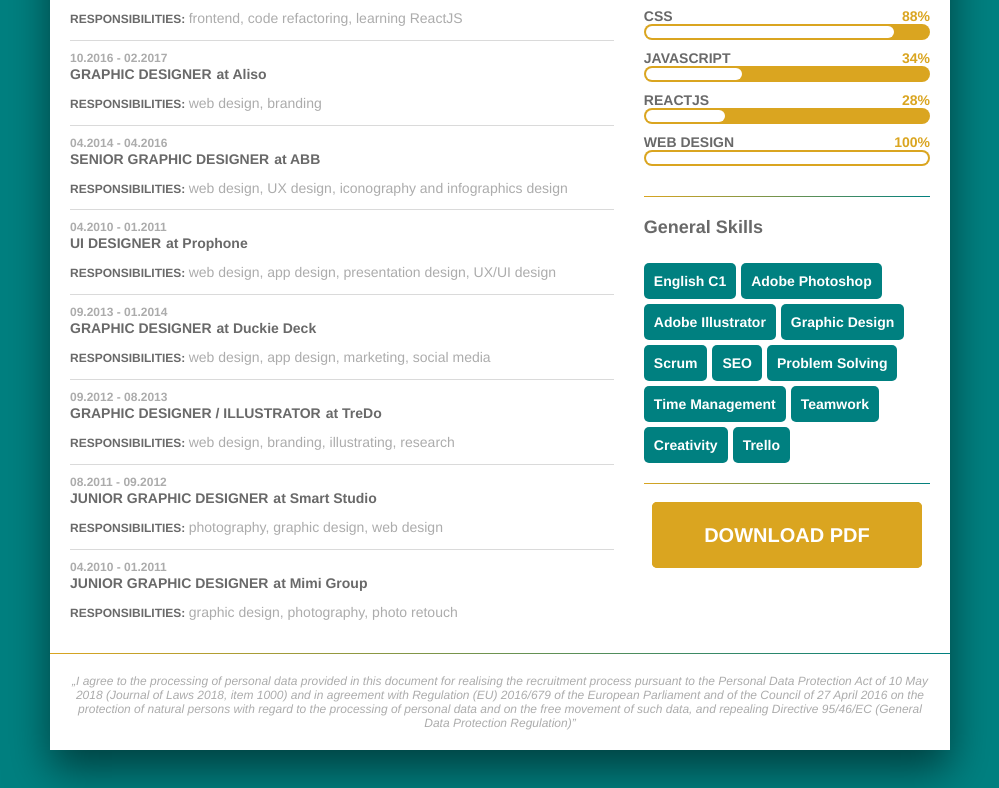
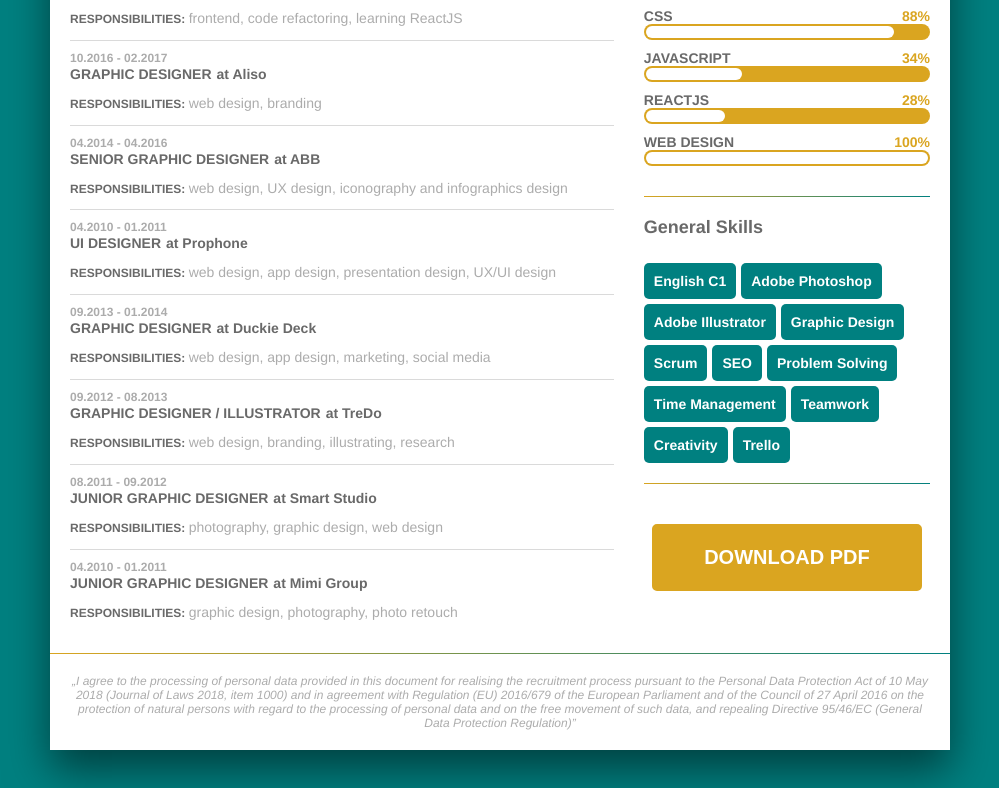
Before and after one commit to bambi007/react-resume, a React (Create React App) app: page / in a window 1280 px wide. Shown: the part 366-1154 px from the top of the page, without its empty margins (140-1139 px from the left). Built offline with nearby package versions, Linux system fonts and the light colour scheme.

Commit message:
Download button link fix

```diff
--- a/src/assets/css/style.css
+++ b/src/assets/css/style.css
@@ -363,7 +363,7 @@ header .image img {
   margin: 40px 0;
 }
 
-.download a {
+.download button {
   background: goldenrod;
   text-transform: uppercase;
   color: white;
@@ -374,7 +374,7 @@ header .image img {
   border: 2px solid goldenrod;
 }
 
-.download a:hover {
+.download button:hover {
   background: none;
   color: goldenrod;
   border: 2px solid goldenrod;
--- a/src/assets/scss/parts/_download.scss
+++ b/src/assets/scss/parts/_download.scss
@@ -2,7 +2,8 @@
   text-align: center;
   margin: 40px 0;
 
-  a {
+
+  button {
     background: $secondary-accent;
     text-transform: uppercase;
     color: $brightest-color;
--- a/src/components/consent.jsx
+++ b/src/components/consent.jsx
@@ -1,13 +1,7 @@
 import React, { Component } from 'react';
 
 export class Consent extends Component {
-  constructor(props) {
-    super(props);
-    this.state = {
-      ten: "10%",
-      twenty: "20%",
-    };
-  }
+
   render() {
     return (
       <div className="container">
--- a/src/components/download.jsx
+++ b/src/components/download.jsx
@@ -4,7 +4,7 @@ export class DownloadButton extends Component {
   render() {
     return (
       <div className="download">
-        <a href="javascript:window.print()" alt='download PDF'>Download PDF</a>
+        <button onClick={() => window.print()}>Download PDF</button>
       </div>
     )
   }
--- a/src/components/header.jsx
+++ b/src/components/header.jsx
@@ -25,8 +25,8 @@ export class ContactInfo extends Component {
   render() {
     return (
       <div className="contact">
-        <a href={'tel:+48' + this.props.phone} alt={this.props.phone}><span>phone</span>{this.props.phone}</a>
-        <a href={'mailto:' + this.props.email} alt={this.props.email}><span>e-mail</span>{this.props.email}</a>
+        <a href={'tel:+48' + this.props.phone}><span>phone</span>{this.props.phone}</a>
+        <a href={'mailto:' + this.props.email}><span>e-mail</span>{this.props.email}</a>
       </div>
     )
   }
```
Also changed, not shown: 1 other file (tests, documents, lock files or other folders).
